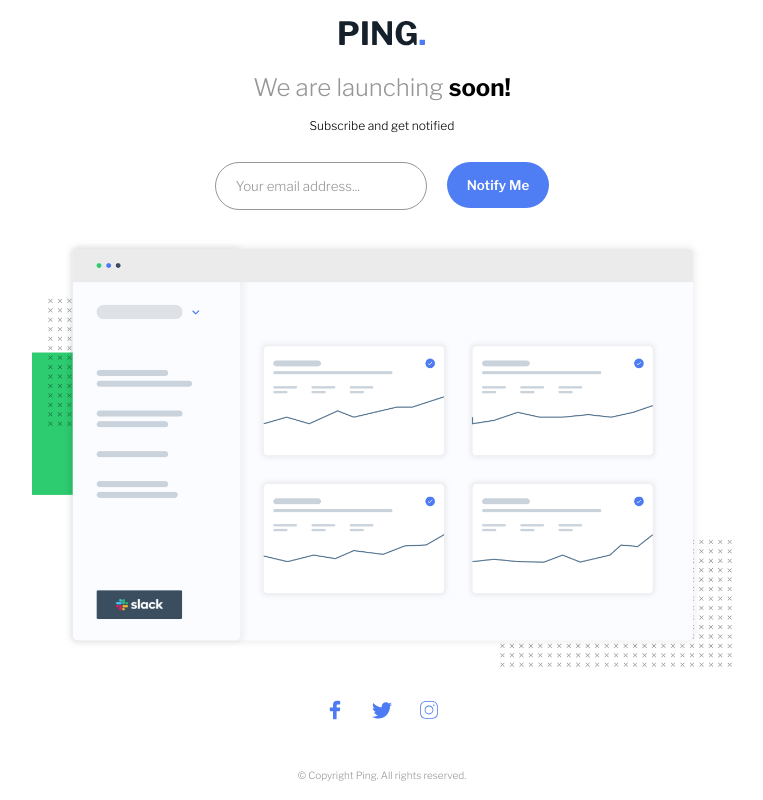
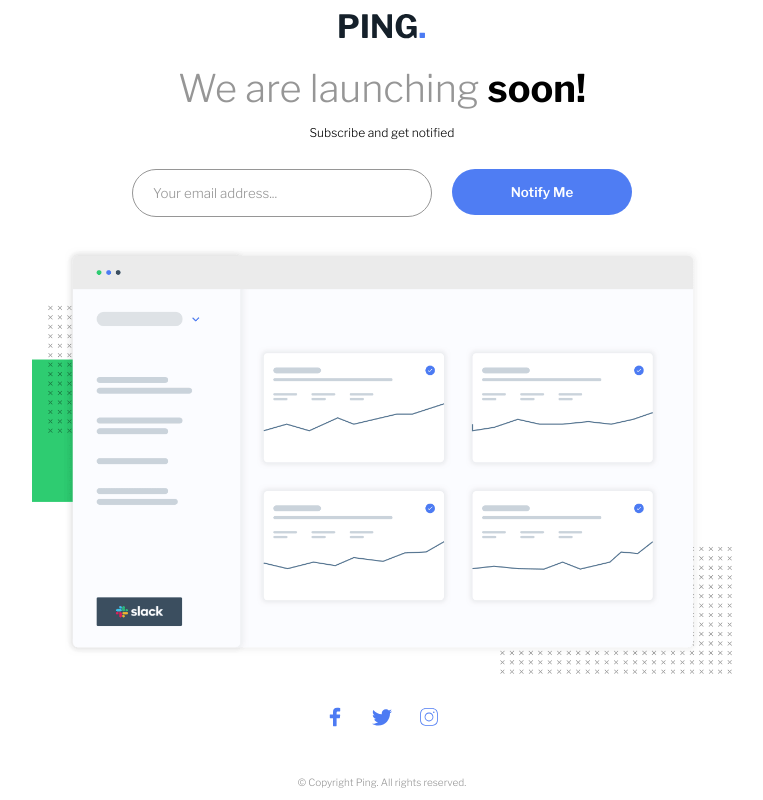
Before and after one commit to FranciscoFrontEndDeveloper/pingcomingsoonpagemaster, an Angular app: page / in a window 1280 px wide. Shown: the whole page, without its empty margins (258-1021 px from the left). Built offline with nearby package versions, Linux system fonts and the light colour scheme.

Commit message:
challenge finished

```diff
--- a/src/app/components/main/main.component.html
+++ b/src/app/components/main/main.component.html
@@ -14,15 +14,16 @@
       <form action="" [formGroup]="formPing" (ngSubmit)="submitForm()">
         <div>
           <input
+            class="inputEmail"
             formControlName="email"
             type="email"
             placeholder="Your email address..."
             [ngClass]="{ errorForm: formError }"
           />
-          <p *ngIf="formError" class="errorMessage">mensaje error</p>
+          <p *ngIf="formError" class="errorMessage">Please provide a valid email address</p>
         </div>
         <div>
-          <input type="submit" value="Notify Me" />
+          <input class="inputButton" type="submit" value="Notify Me" />
         </div>
       </form>
     </div>
--- a/src/app/components/main/main.component.sass
+++ b/src/app/components/main/main.component.sass
@@ -42,14 +42,6 @@
    input
     padding: 15px 20px
     border-radius: 40px
-   input[type="submit"]
-    background: $Blue
-    border: none
-    color: #fff
-    font-weight: 600
-   input[type="email"]
-    border: 1px solid $Gray
-    outline: none
     &::placeholder
       margin: 0 20px
       color: $Gray
@@ -76,13 +68,34 @@
     input[type="image"]
       width: 20px
 
+.inputEmail
+  border: 1px solid $Gray
+  outline: none
+  width: 100%
+.inputButton
+  width: 100%
+  background: $Blue
+  border: none
+  color: #fff
+  font-weight: 600
+  cursor: pointer
+  &:hover
+    opacity: 0.7
+
 .errorForm
-  input[type="email"]
-    border: 1px solid red
+  border: 1px solid $LightRed
 .errorMessage
-  color: red
-  padding: 20px
+  color: $LightRed
+  padding: 10px 20px
+  font-size: 12px
+  text-align: center
 @media screen and ( min-width: 1024px )
+ .errorMessage
+  text-align: left
+ .inputEmail
+  width: 300px
+ .inputButton
+  width: 180px
  .containerMain
   width: 700px
   &__formSub
@@ -95,6 +108,8 @@
     input[type="email"]
       flex: 3
   &__TextPara
+    h1
+      font-size: 38px
   &__socialMedia
     &--socialIcons
       width: 20%
```
